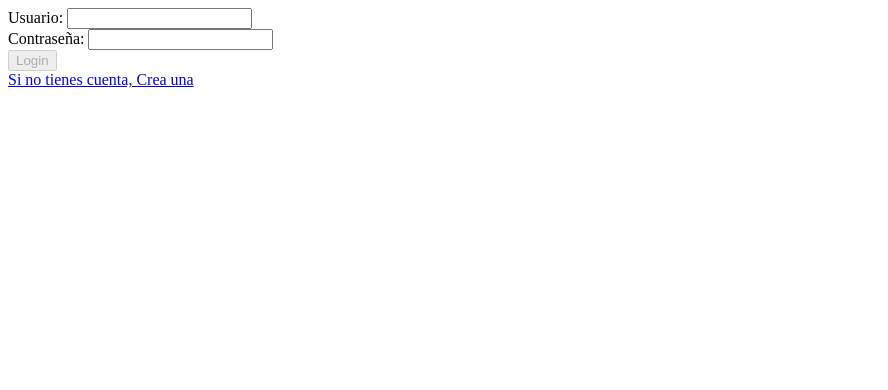
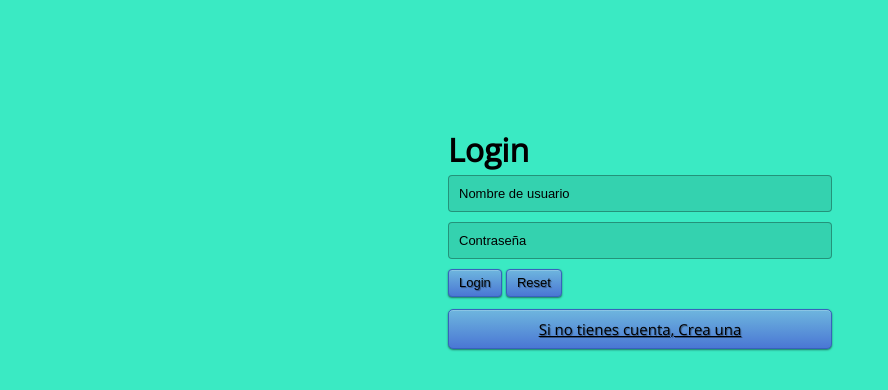
Before and after one commit to Marcemaster/practica5-Frontend-JavaScript, a plain HTML site: page login.html in a window 1280 px wide. Shown: the whole page, without its empty margins (0-888 px from the left). Drawn offline with nearby package versions, Linux system fonts and the light colour scheme.

Commit message:
Implementando buscador en anuncios y maquetando css login

```diff
--- /dev/null
+++ b/login.css
@@ -0,0 +1,49 @@
+@import url(https://fonts.googleapis.com/css?family=Open+Sans);
+.btn { display: inline-block; *display: inline; *zoom: 1; padding: 4px 10px 4px; margin-bottom: .75rem; font-size: 13px; line-height: 18px; color: #333333; text-align: center;text-shadow: 0 1px 1px rgba(255, 255, 255, 0.75); vertical-align: middle; background-color: #f5f5f5; background-image: -moz-linear-gradient(top, #ffffff); background-image: -ms-linear-gradient(top, #ffffff, black); background-image: -webkit-gradient(linear, 0 0, 0 100%, from(#ffffff), to(black)); background-image: -webkit-linear-gradient(top, #ffffff, black); background-image: -o-linear-gradient(top, #ffffff, black); background-image: linear-gradient(top, #ffffff, black); background-repeat: repeat-x; filter: progid:dximagetransform.microsoft.gradient(startColorstr=#ffffff, endColorstr=black, GradientType=0); border-color: black black black; border-color: rgba(0, 0, 0, 0.1) rgba(0, 0, 0, 0.1) rgba(0, 0, 0, 0.25); border: 1px solid black; -webkit-border-radius: 4px; -moz-border-radius: 4px; border-radius: 4px; -webkit-box-shadow: inset 0 1px 0 rgba(255, 255, 255, 0.2), 0 1px 2px rgba(0, 0, 0, 0.05); -moz-box-shadow: inset 0 1px 0 rgba(255, 255, 255, 0.2), 0 1px 2px rgba(0, 0, 0, 0.05); box-shadow: inset 0 1px 0 rgba(255, 255, 255, 0.2), 0 1px 2px rgba(0, 0, 0, 0.05); cursor: pointer; *margin-left: .3em; }
+.btn:hover, .btn:active, .btn.active, .btn.disabled, .btn[disabled] { background-color: #e6e6e6; }
+.btn-large { padding: 9px 14px; font-size: 15px; line-height: normal; -webkit-border-radius: 5px; -moz-border-radius: 5px; border-radius: 5px; }
+.btn:hover { color: #333333; text-decoration: none; background-position: 0 -15px; -webkit-transition: background-position 0.1s linear; -moz-transition: background-position 0.1s linear; -ms-transition: background-position 0.1s linear; -o-transition: background-position 0.1s linear; transition: background-position 0.1s linear; }
+.btn-primary, .btn-primary:hover { color: black; }
+.btn-primary.active { color: rgba(255, 255, 255, 0.75); }
+.btn-primary { background-color: #3AEAC3; background-image: -moz-linear-gradient(top, #6eb6de, #4a77d4); background-image: -ms-linear-gradient(top, #6eb6de, #4a77d4); background-image: -webkit-gradient(linear, 0 0, 0 100%, from(#6eb6de), to(#4a77d4)); background-image: -webkit-linear-gradient(top, #6eb6de, #4a77d4); background-image: -o-linear-gradient(top, #6eb6de, #4a77d4); background-image: linear-gradient(top, #6eb6de, #4a77d4); background-repeat: repeat-x; filter: progid:dximagetransform.microsoft.gradient(startColorstr=#6eb6de, endColorstr=#4a77d4, GradientType=0);  border: 1px solid #3762bc; text-shadow: 1px 1px 1px rgba(0,0,0,0.4); box-shadow: inset 0 1px 0 rgba(255, 255, 255, 0.2), 0 1px 2px rgba(0, 0, 0, 0.5); }
+.btn-primary:hover, .btn-primary:active, .btn-primary.active, .btn-primary.disabled, .btn-primary[disabled] { filter: none; background-color: #4a77d4; }
+.btn-block { width: 100%; display:block; }
+
+* { -webkit-box-sizing:border-box; -moz-box-sizing:border-box; -ms-box-sizing:border-box; -o-box-sizing:border-box; box-sizing:border-box; }
+
+body {
+	width: 30%;
+	height:50%;
+    margin-left: 35%;
+    margin-top: 10%;
+	font-family: 'Open Sans', sans-serif;
+	background: #3AEAC3;
+}
+
+input {
+	width: 100%;
+	margin-bottom: 10px;
+	background: rgba(0,0,0,0.1);
+	border: none;
+	outline: none;
+	padding: 10px;
+	font-size: 13px;
+	color: black;
+	border: 1px solid rgba(0,0,0,0.3);
+	border-radius: 4px;
+	-webkit-transition: box-shadow .5s ease;
+	-moz-transition: box-shadow .5s ease;
+	-o-transition: box-shadow .5s ease;
+	-ms-transition: box-shadow .5s ease;
+	transition: box-shadow .5s ease;
+}
+input:focus { box-shadow: inset 0 -5px 4px grey}
+
+::placeholder {
+    color: black;
+  }
+
+.login {
+    margin: 0;
+    margin-bottom: .25rem;
+}
--- a/login.html
+++ b/login.html
@@ -5,24 +5,27 @@
     <meta http-equiv="X-UA-Compatible" content="IE=edge">
     <meta name="viewport" content="width=device-width, initial-scale=1.0">
     <link rel="stylesheet" href="./shared/notification/notification.css">
+    <link rel="stylesheet" href="./login.css">
     <title>Signup</title>
 </head>
 <body>
     <section class="notification"></section>
+    <h1 class="login">Login</h1>
     <form>
       <div>
-        <label for="user">Usuario: </label>
-        <input type="text" name="user" required />
+        <label for="user"></label>
+        <input type="text" name="user"  placeholder="Nombre de usuario" required />
       </div>
       <div>
-        <label for="password">Contraseña: </label>
-        <input type="password" name="password" required />
+        <label for="password"></label>
+        <input type="password" name="password"  placeholder="Contraseña" required />
       </div>
 
-      <button type="submit" disabled>Login</button>
+      <button class="btn btn-primary " type="submit" disabled>Login</button>
+      <button class="btn btn-primary " type="reset" value="">Reset</button>
     </form>
 
-    <a href="/signup.html">Si no tienes cuenta, Crea una</a>
+    <a class="btn btn-primary btn-block btn-large" href="/signup.html">Si no tienes cuenta, Crea una</a>
 
     <script type="module" src="./login/login.js"></script>
 </body>
```
Also changed, not shown: index.html (+18 -0 lines), styles.css (+7 -0 lines).
